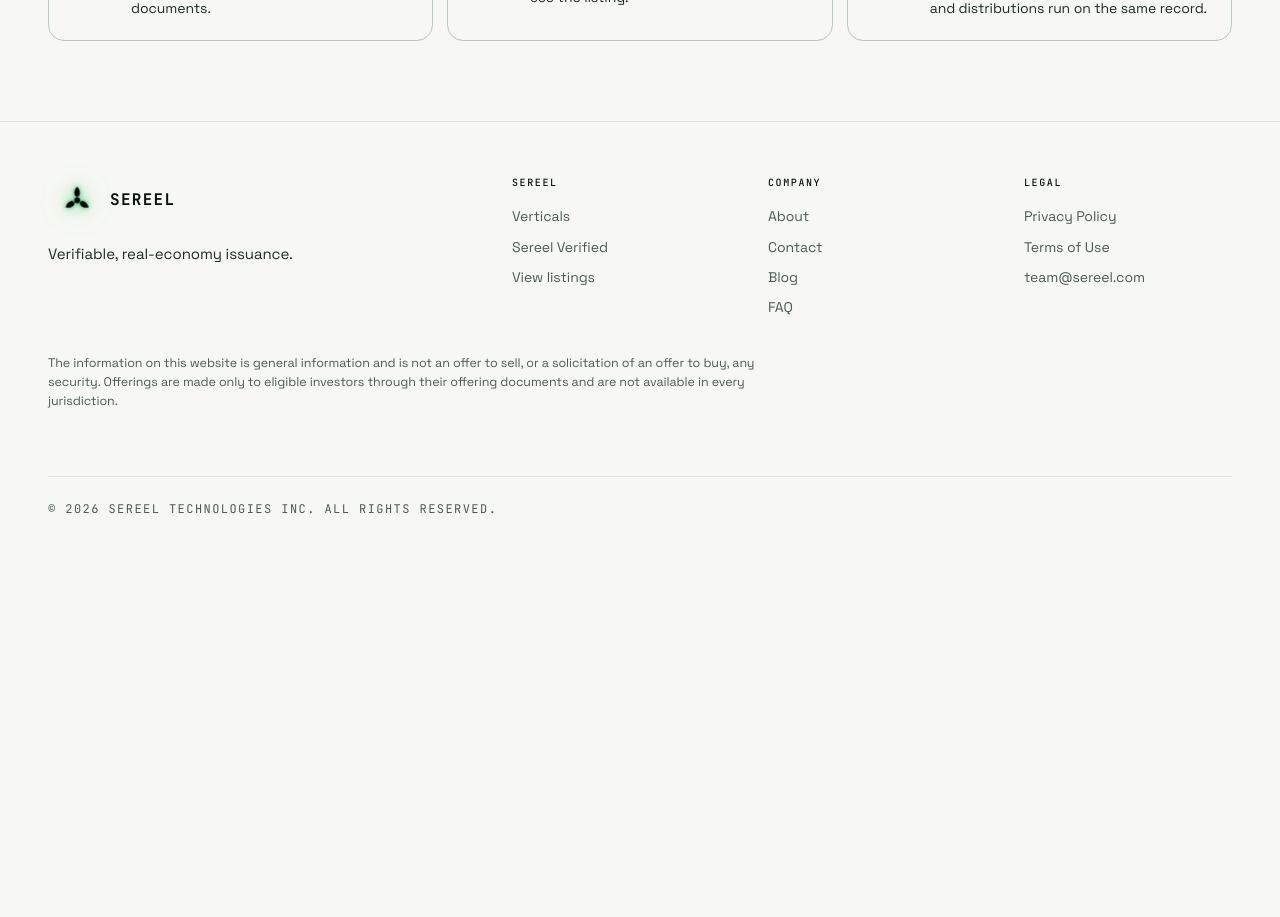
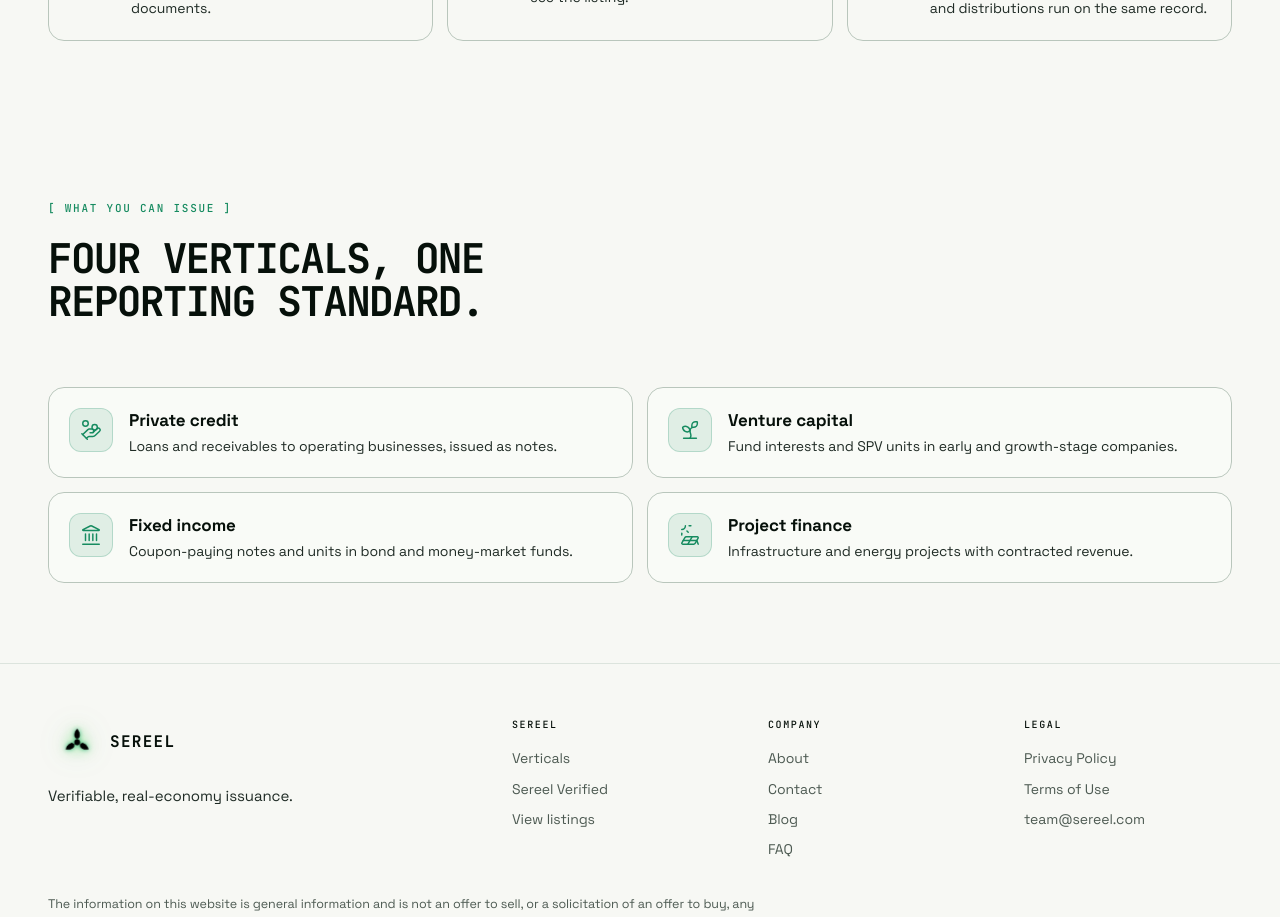
Before and after one commit to 0xsereel/website, a React (Vite) app: page /issuers in a window 1280 px wide. Shown: the part 1600-2517 px from the top of the page. Before the commit the page ends 2150 px from the top, so only its background shows below. Built offline with nearby package versions, Linux system fonts and the light colour scheme; no server answers.

Commit message:
feat(issuers): vertical tiles linking to /verticals (#verticals)
Local tile block over the shared VERTICALS array, reusing the existing
.vertical-tiles CSS and verticals.heading/verticals.items.* copy
rather than duplicating it. Each tile links to /verticals#<slug>.

```diff
--- a/src/pages/Issuers/Issuers.tsx
+++ b/src/pages/Issuers/Issuers.tsx
@@ -4,6 +4,7 @@ import { useTranslation } from "react-i18next";
 import { Check, ClipboardList, Building2, PlugZap, FileSignature, ListChecks, BarChart3 } from "lucide-react";
 import { SEO } from "../../components/SEO";
 import { useLang } from "../../i18n/LanguageProvider";
+import { VERTICALS } from "../../components/Verticals/verticals";
 
 const PROCESS_STEPS = [
   { key: "intake", icon: ClipboardList },
@@ -111,6 +112,28 @@ export const Issuers = () => {
           ))}
         </ol>
       </section>
+
+      <section className="section" id="verticals" aria-labelledby="verticals-heading">
+        <div className="sec-head">
+          <div>
+            <div className="mono eyebrow lit">[ {t("issuers.verticals.eyebrow")} ]</div>
+            <h2 id="verticals-heading">{t("verticals.heading")}</h2>
+          </div>
+        </div>
+        <ul className="vertical-tiles">
+          {VERTICALS.map(({ key, icon: Icon, slug }) => (
+            <li key={key}>
+              <Link to={`${localize("/verticals")}#${slug}`} className="vertical-tile">
+                <span className="vertical-tile-icon">
+                  <Icon size={22} strokeWidth={1.6} aria-hidden="true" />
+                </span>
+                <strong>{t(`verticals.items.${key}.name`)}</strong>
+                <small>{t(`verticals.items.${key}.line`)}</small>
+              </Link>
+            </li>
+          ))}
+        </ul>
+      </section>
     </main>
   );
 };
```
Also changed, not shown: src/i18n/locales/en.json, src/i18n/locales/fr.json.
